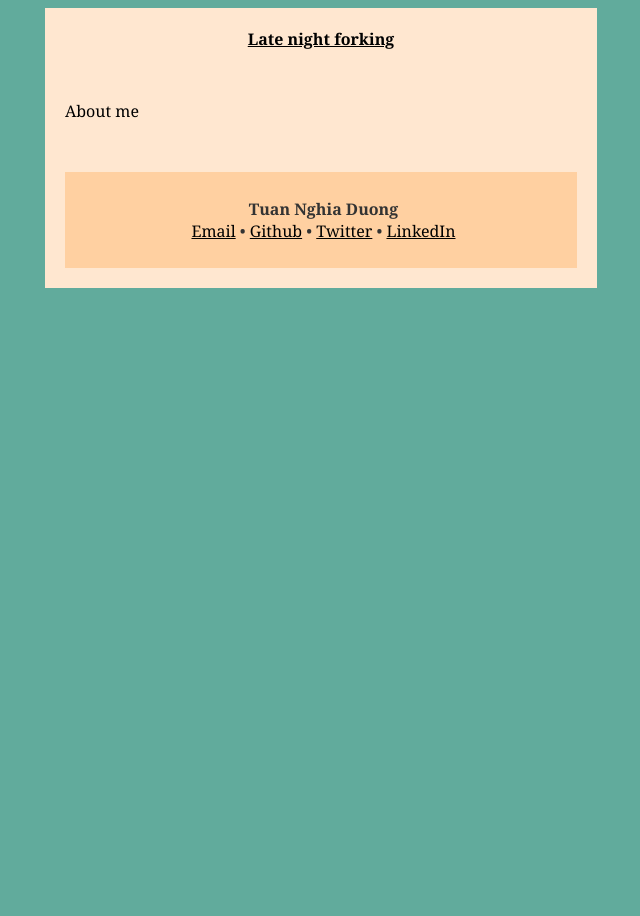
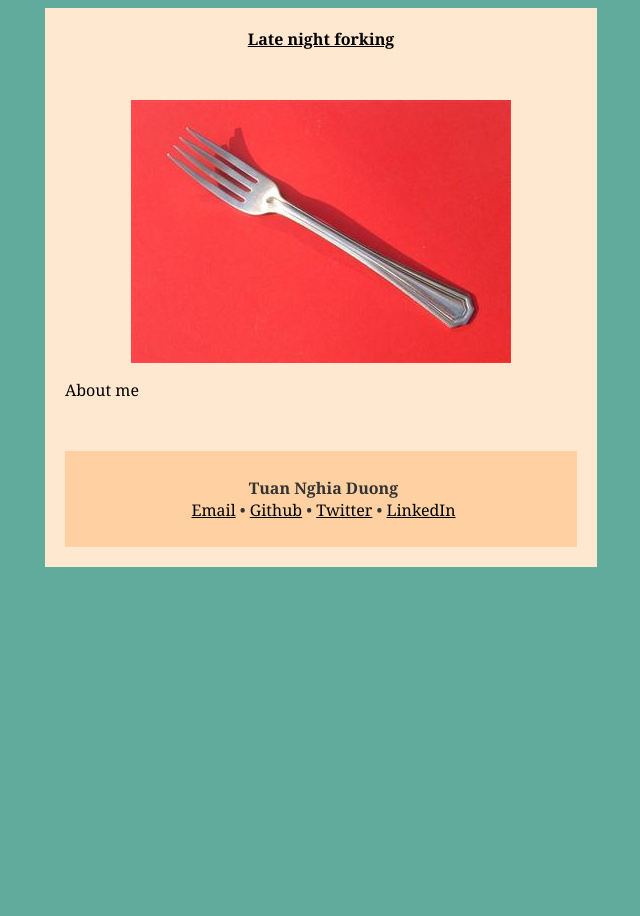
Before and after one commit to adlq/adlq.github.com, a Jekyll site: the page built from about.html, in a window 1280 px wide. Shown: the whole page, without its empty margins (327-967 px from the left). Built offline with Jekyll 4.4.1, drawn with Linux system fonts in a browser that asks for light colours.

Commit message:
Add fork banner

```diff
--- a/_layouts/default.html
+++ b/_layouts/default.html
@@ -10,6 +10,7 @@
         <strong><a href="/">Late night forking</a></strong>
       </div>
       <div id="posts">
+        <img id="banner" src="/img/fork.jpg" />
         {{content}}
       </div>
       <div id="footer">
--- a/css/main.css
+++ b/css/main.css
@@ -44,6 +44,13 @@ a:hover
 {
   text-align: center;
 }
+
+#banner
+{
+  display: block;
+  margin: 0 auto;
+}
+
 /**
  *
  * Footer
--- a/index.html
+++ b/index.html
@@ -1,4 +1,5 @@
 ---
+<img id="banner" src="/img/fork.jpg" />
 layout: default
 title: Nghia
 ---
```
Also changed, not shown: img/fork.jpg (added).
